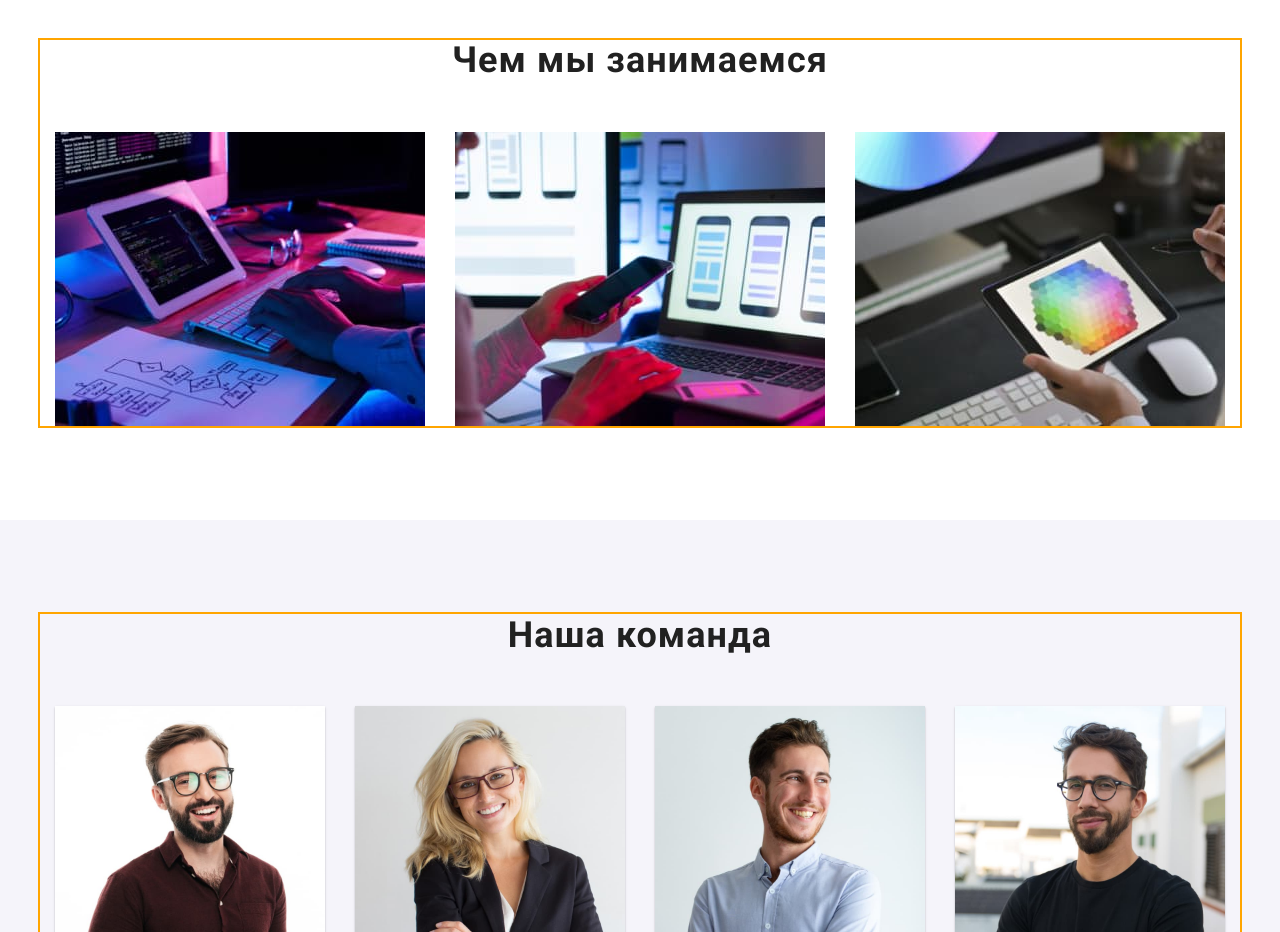
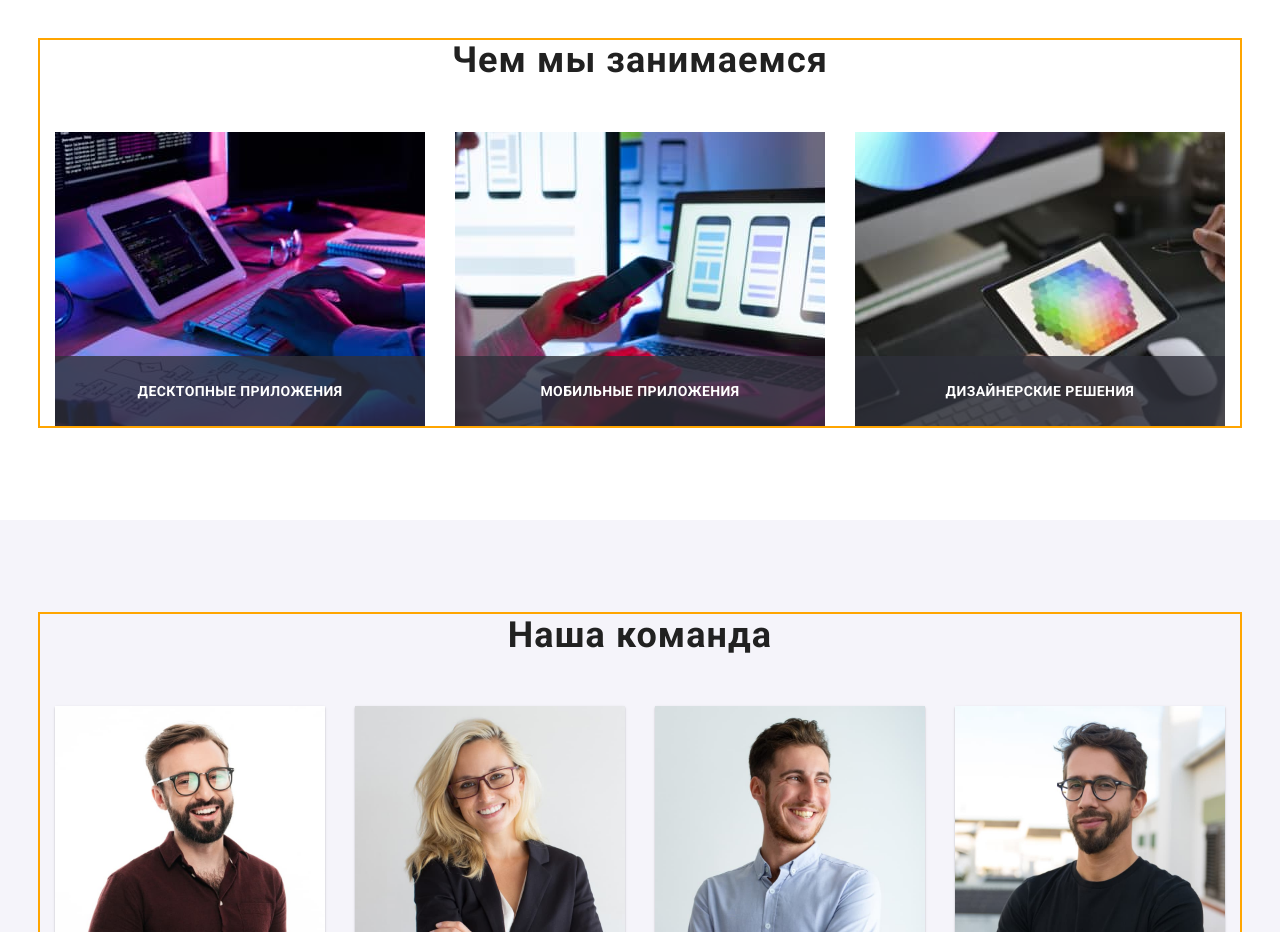
Before and after one commit to Svieshnikova/goit-markup-hw-05, a plain HTML site: page index.html in a window 1280 px wide. Shown: the part 1080-2012 px from the top of the page. Drawn offline with nearby package versions, Linux system fonts and the light colour scheme.

Commit message:
наложение текста на изображения

```diff
--- a/css/styles.css
+++ b/css/styles.css
@@ -268,6 +268,9 @@ img {
   letter-spacing: 0.03em;
   color: var(--text-color);
 }
+
+/* ----------Work----------- */
+
 .work {
   padding-top: 0;
 }
@@ -275,13 +278,20 @@ img {
   display: flex;
   flex-wrap: wrap;
 }
-.work-item {
+/* .work-item {
   flex-basis: calc(100% / 3 - 30px);
 }
 .work-item:not(:nth-child(3)) {
   margin-right: 30px;
+} */
+.work-item {
+  position: relative;
+  width: calc((100% - 60px) / 3);
+  margin-right: 30px;
 }
-
+.work-item:last-child {
+  margin-right: 0;
+}
 .work-title {
   font-weight: 700;
   font-size: 36px;
@@ -290,6 +300,33 @@ img {
   letter-spacing: 0.03em;
   color: var(--title-color);
   margin-bottom: 50px;
+}
+
+.label {
+  position: absolute;
+  bottom: 0;
+  left: 0;
+  width: 370px;
+  height: 70px;
+}
+
+.label-text {
+  position: absolute;
+  top: 0;
+  left: 0;
+
+  width: 100%;
+  height: 70px;
+  background-color: rgba(47, 48, 58, 0.8);
+
+  font-weight: 700;
+  font-size: 14px;
+  line-height: 16px;
+  text-align: center;
+  letter-spacing: 0.03em;
+  text-transform: uppercase;
+  color: #ffffff;
+  padding: 27px 82px;
 }
 
 /* --------Team------- */
--- a/index.html
+++ b/index.html
@@ -104,11 +104,32 @@
         <section class="section work">
         <div class="conteiner">
             <h2 class="work-title">Чем мы занимаемся</h2>
+
             <ul class="list work-list">
 
-               <li class="work-item"><img src="./images/box1.png.jpg" alt="работа с компьютером"></li>
-               <li class="work-item"><img src="./images/box2.png.jpg" alt="работа с телефоном"></li>
-               <li class="work-item"><img src="./images/box3.png.jpg" alt="работа с планшетом"></li>
+                    <li class="work-item">
+                <img src="./images/box1.png.jpg" alt="работа с компьютером">
+                <div class="label">
+                <p class="label-text">десктопные приложения</p>
+                </div>
+                </li>
+
+
+
+               <li class="work-item"><img src="./images/box2.png.jpg" alt="работа с телефоном">
+            <div class="label">
+               <p class="label-text">мобильные приложения</p>
+            </div>
+            </li>
+
+
+               <li class="work-item">
+
+                <img src="./images/box3.png.jpg" alt="работа с планшетом">
+            <div class="label">
+                <p class="label-text">дизайнерские решения</p>
+           </div>
+           </li>
 
             </ul>
 
```
